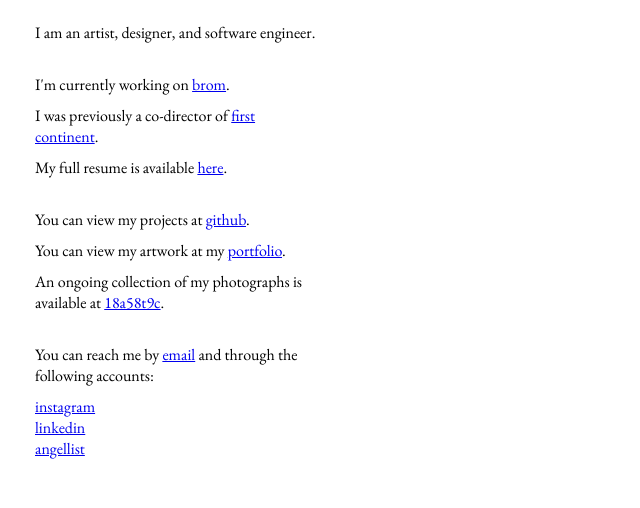
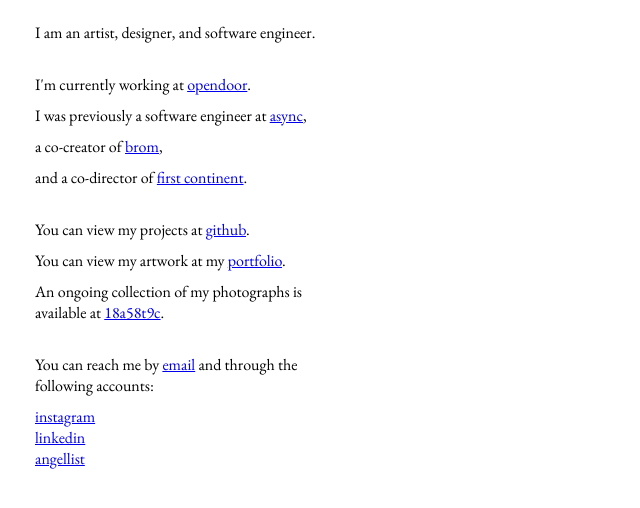
Before and after one commit to nathanielgrossman/personal-portfolio, a website: page index.html in a window 1280 px wide. Shown: the part 58-566 px from the top of the page, without its empty margins (0-640 px from the left). Drawn offline with nearby package versions, Linux system fonts and the light colour scheme; no server answers.

Commit message:
updated work info

```diff
--- a/index.html
+++ b/index.html
@@ -18,9 +18,11 @@
         <div id="left">
           <p>I am an artist, designer, and software engineer.</p>
           <br>
-          <p>I'm currently working on <a href="https://www.brom.horse">brom</a>.</p>
-          <p>I was previously a co-director of <a href="http://www.firstcontinent.info">first continent</a>.</p>
-          <p>My full resume is available <a href="NathanielGrossmanResume.pdf">here</a>.</p>
+          <p>I'm currently working at <a href="https://www.opendoor.com">opendoor</a>.</p>
+          <p>I was previously a software engineer at <a href="https://asy.nc">async</a>,</p>
+          <p>a co-creator of <a href="https://www.brom.horse">brom</a>,</p>
+          <p>and a co-director of <a href="http://www.firstcontinent.info">first continent</a>.</p>
+          <!-- <p>My full resume is available <a href="NathanielGrossmanResume.pdf">here</a>.</p> -->
           <br>
           <p>You can view my projects at  <a href="https://github.com/nathanielgrossman">github</a>.</p>
           <p>You can view my artwork at my <a href="http://www.nathanielgrossman.com">portfolio</a>.</p>
```
